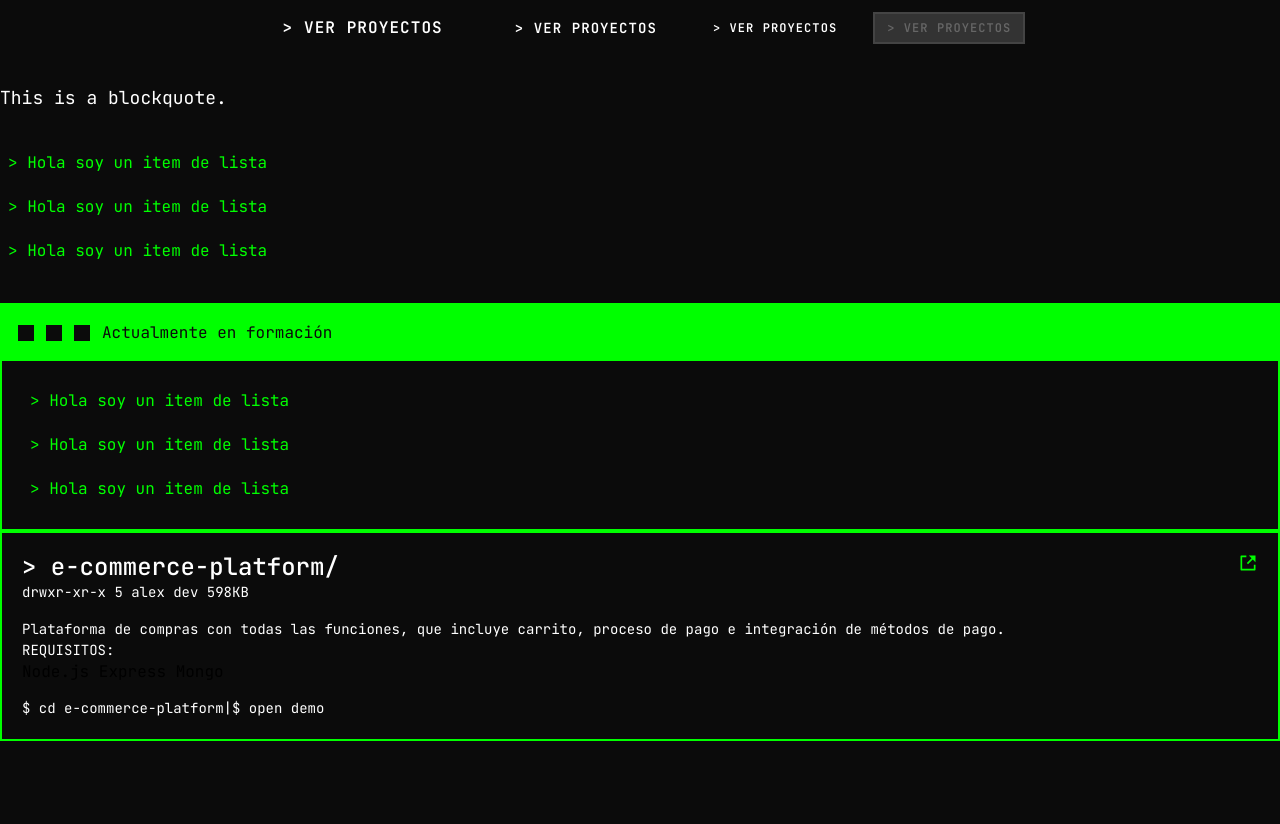
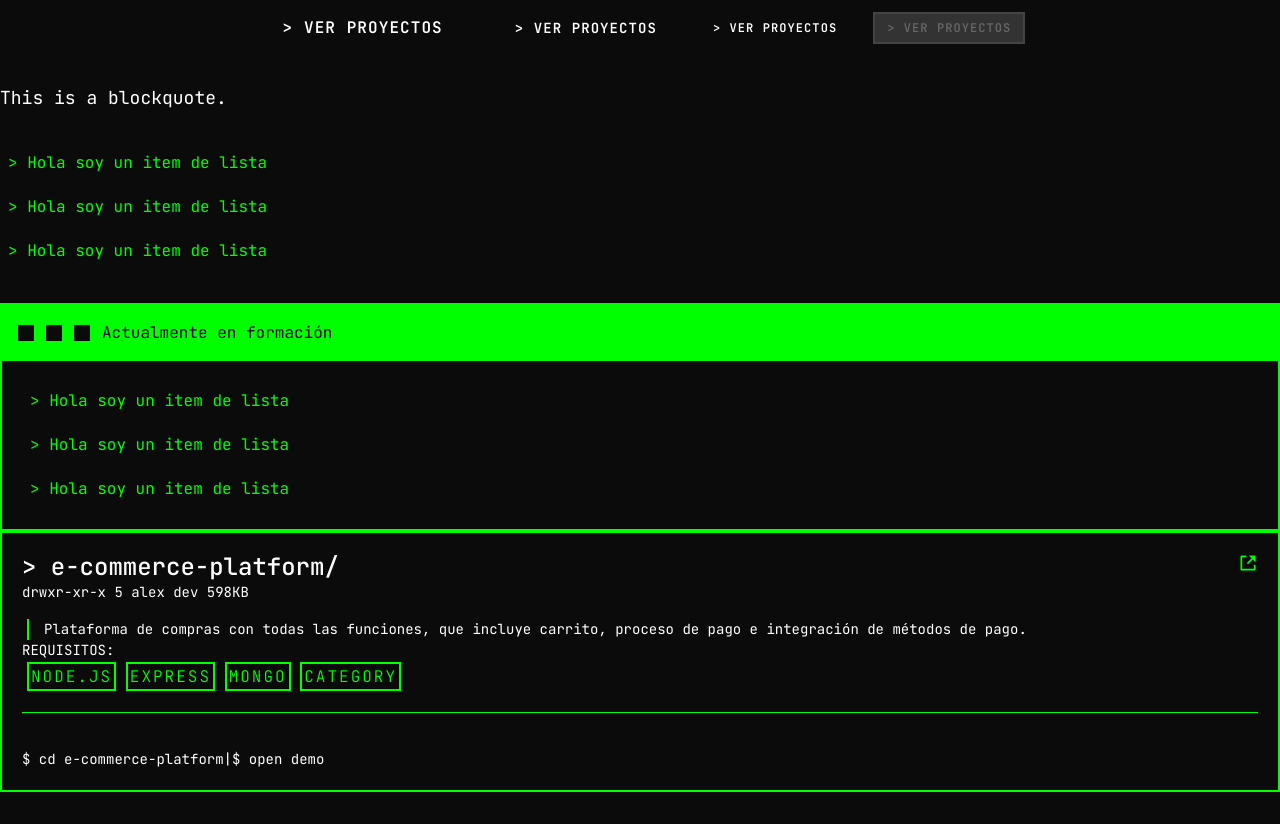
Before and after one commit to jonnathanlopez1210/JLDev-Portafolio-, a website: page index.html in a window 1280 px wide. Shown: the part 646-1470 px from the top of the page. Before the commit the page ends 1419 px from the top, so only its background shows below. Drawn offline with Linux system fonts and the light colour scheme.

Commit message:
update theme

```diff
--- a/index.html
+++ b/index.html
@@ -130,8 +130,12 @@
                     <div class="content-tags">
                         <span class="tag">Node.js</span>
                         <span class="tag">Express</span>
-                        <span class="tag">Mongo
+                        <span class="tag">Mongo</span>
+                        <span class="tag">CATEGORY</span>
                     </div>
+
+                    <hr class="content-divider">
+
                 </div>
 
             </div>
--- a/styles/base/_globals.scss
+++ b/styles/base/_globals.scss
@@ -76,12 +76,36 @@ p {
     font-weight: 400;
 }
 
+span {
+    background-color: transparent;
+    font-family: $font-default;
+    font-weight: 300;
+    text-transform: uppercase;
+    cursor: pointer;
+    gap: 10px;
+    transition: all 0.4s ease;
+    position: relative;
+    outline: none;
+    letter-spacing: 2px;
+    background-color: $secondary-color;
+    border: 2px solid $main-color;
+    color: $main-color;
+    padding: 2px;
+
+    &:hover:not(:disabled) {
+        background-color: $main-color;
+        color: $secondary-color;
+    }
+}
+
+
+
 .heading-display {
     color: $main-color;
     font-size: 72px;
     font-style: normal;
     font-weight: 700;
-    line-height: 120%; /* 144px */
+    line-height: 120%;
 }
 
 .paragraph-small {
@@ -96,6 +120,14 @@ p {
     line-height: 150%;
     font-size: 14px;
     font-weight: 400;
+}
+
+.blockquote-effect {
+    border-left: 2px solid $main-color;
+    padding-left: 15px;
+    margin-left: 5px;
+    color: $clear-color;
+    line-height: 1.5;
 }
 
 .text-highlight {
--- a/styles/components/_cards.scss
+++ b/styles/components/_cards.scss
@@ -48,4 +48,22 @@
         justify-content: space-between;
         align-items: start;
     }
+
+    &:hover {
+        background-color: $main-color;
+        color: $secondary-color;
+    }
 }
+
+.content-tags {
+    gap: 10px;
+    padding: 5px;
+    margin-bottom: 20px;
+}
+
+.content-divider {
+    border: none;
+    border-top: 1px solid $main-color;
+    margin: 20px 0;
+    width: 100%;
+}
```
Also changed, not shown: css/main.css, 2 other files. Lines whose indentation alone changed are shown as unchanged.
